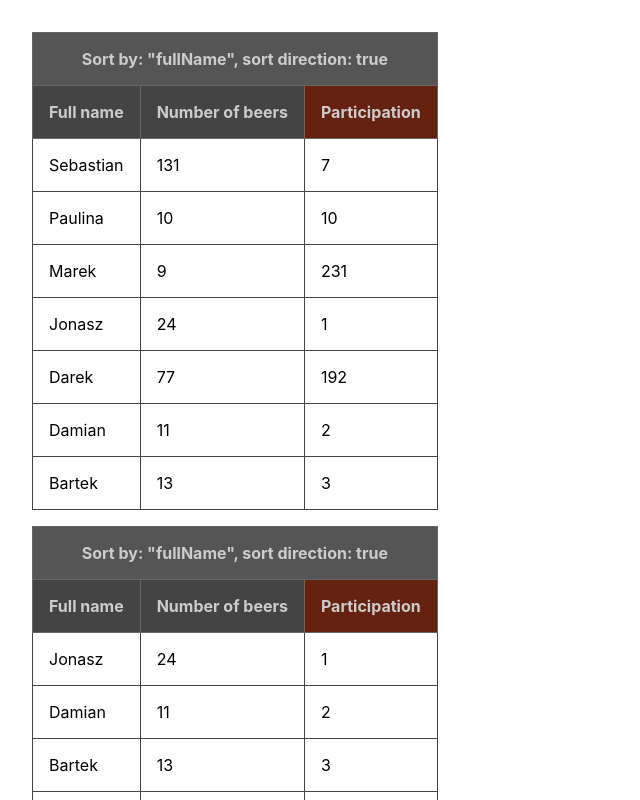
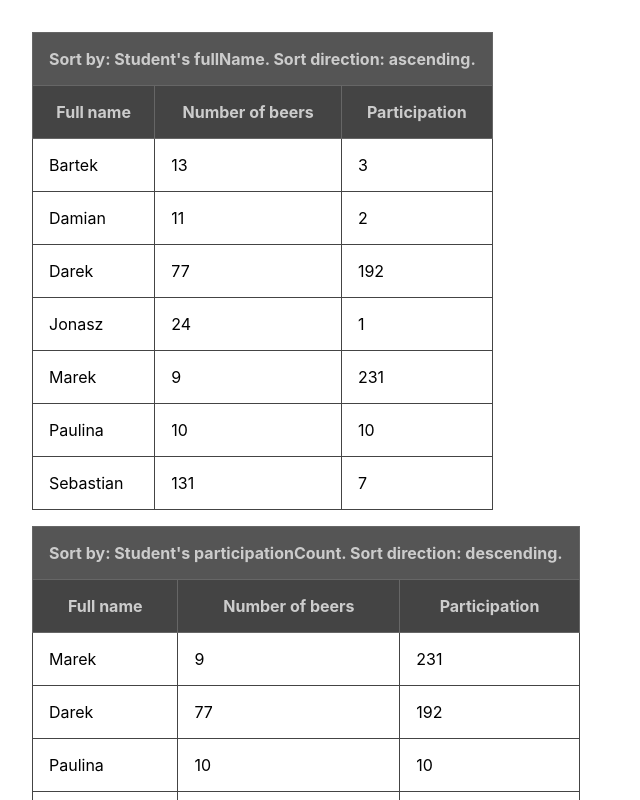
Before and after one commit to argasek/codebrainers-2020-09, a React (Create React App) app: page / in a window 1280 px wide. Shown: the top 800 px of the page, without its empty margins (0-640 px from the left). Built offline with nearby package versions, Linux system fonts and the light colour scheme.

Commit message:
Task 1 - add information about sorting criteria.

```diff
--- a/src/App.js
+++ b/src/App.js
@@ -6,9 +6,9 @@ import {codebrainersStudents} from "./models/student";
 function App() {
     return (
         <div>
-            <StudentList students={codebrainersStudents} sortBy="fullName" sortDirection={false}/>
-            <StudentList students={codebrainersStudents} sortBy="participationCount" sortDirection={true}/>
-            <StudentList students={codebrainersStudents} sortBy="numberOfBeers" sortDirection={false}/>
+            <StudentList students={codebrainersStudents} sortBy="fullName" sortDirection="ascending"/>
+            <StudentList students={codebrainersStudents} sortBy="participationCount" sortDirection="descending"/>
+            <StudentList students={codebrainersStudents} sortBy="numberOfBeers" sortDirection="ascending"/>
         </div>
     );
 }
--- a/src/components/StudentList.js
+++ b/src/components/StudentList.js
@@ -6,13 +6,14 @@ function StudentList(props) {
     const students = props.students;
     const sortBy = props.sortBy;
     const sortDirection = props.sortDirection;
-    const multiplier = sortDirection ? 1 : -1;
 
+    const multiplier = (sortDirection  === "ascending") ?
+        1 : (sortDirection  === "descending") ? -1 : 0;
 
     const sortedStudents = students.sort((student1, student2) => {
         const a = student1[sortBy];
         const b = student2[sortBy];
-        console.log(a,b,sortBy);
+
         if (a > b) {
             return 1 * multiplier;
         }
@@ -20,19 +21,21 @@ function StudentList(props) {
             return -1 * multiplier;
         }
         return 0;
-
     });
 
     return (
         <table className='student-table' cellSpacing="0" cellPadding="0">
             <thead>
             <tr>
-                <th colspan={3} style={{backgroundColor: '#555'}}>Sort by: "fullName", sort direction: true</th>
+                <th colSpan={3} style={{backgroundColor: '#555'}}>
+                    Sort by: Student's {sortBy}.
+                    Sort direction: {sortDirection}.
+                </th>
             </tr>
             <tr>
                 <th>Full name</th>
                 <th>Number of beers</th>
-                <th style={{backgroundColor: '#621'}}>Participation</th>
+                <th>Participation</th>
             </tr>
             </thead>
             <tbody>
```
